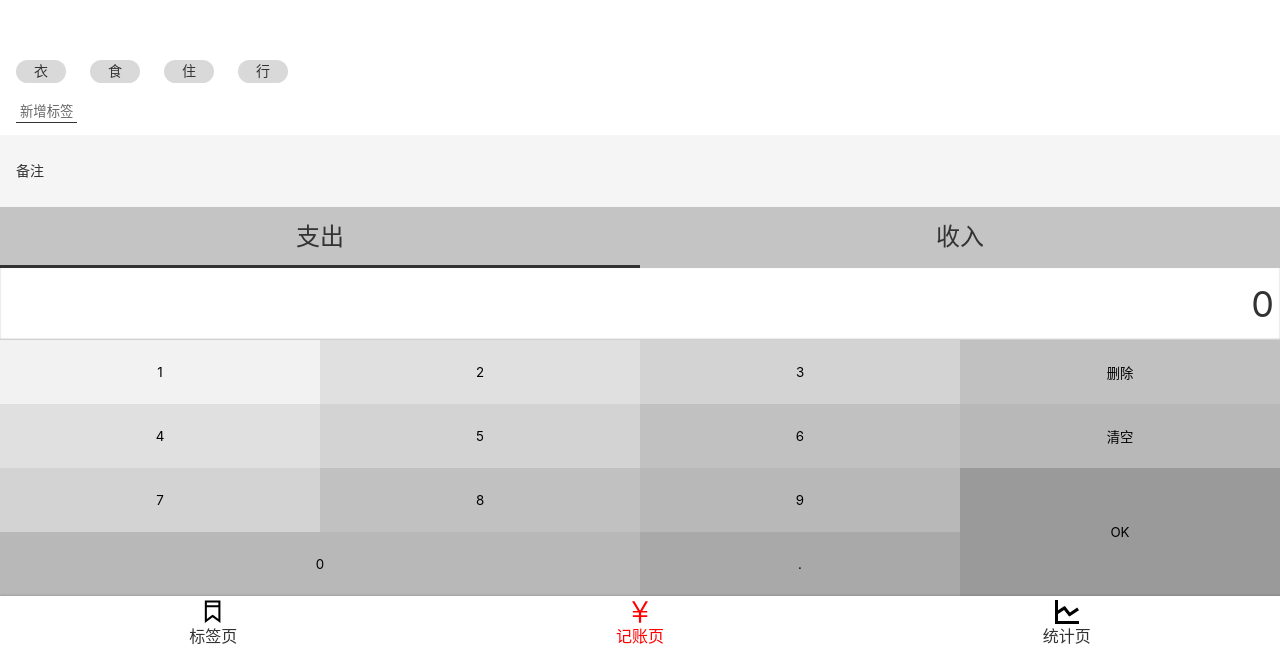
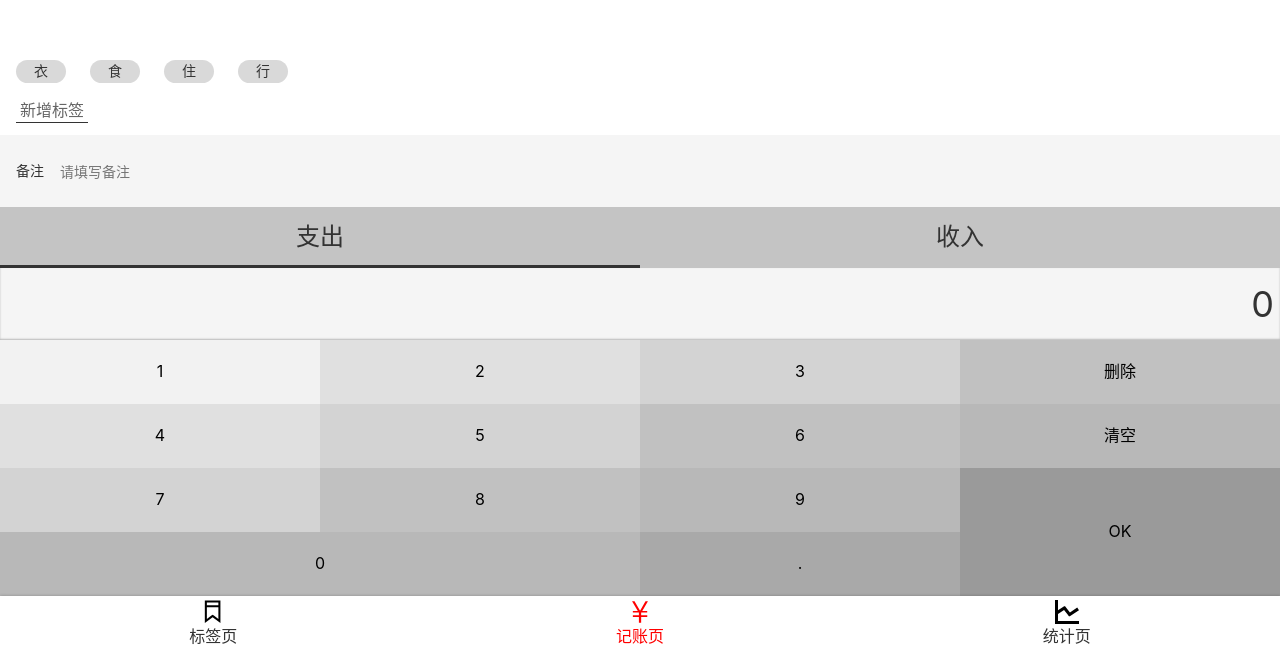
Before and after one commit to frankehao/keep-account, a React app: page /tags#/money in a window 1280 px wide. Shown: the part 148-800 px from the top of the page. Built offline with nearby package versions, Linux system fonts and the light colour scheme.

Commit message:
Tag.tsx 样式完成

```diff
--- /dev/null
+++ b/src/components/Center.tsx
@@ -0,0 +1,9 @@
+import styled from 'styled-components';
+
+const Center = styled.div`
+  display: flex;
+  justify-content: center;
+  align-items: center;
+  flex-direction: column;
+`;
+export {Center};
--- a/src/components/Input.tsx
+++ b/src/components/Input.tsx
@@ -13,7 +13,7 @@
   > input {
     display: block;
     width: 100%;
-    height: 72px;
+    height: 44px;
     background: none;
     border: none;
   }
--- /dev/null
+++ b/src/components/Space.tsx
@@ -0,0 +1,6 @@
+import styled from 'styled-components';
+
+const Space = styled.div`
+  height: 16px;
+`;
+export {Space}
--- a/src/index.scss
+++ b/src/index.scss
@@ -31,10 +31,11 @@
   font-family: $font-hei;
   font-size: 16px;
   line-height: 1.2;
+  background: #f5f5f5;
 }
 
-button {
-  font-family: inherit;
+button, input {
+  font: inherit;
 }
 
 .icon {
--- a/src/views/Money/NoteSection.tsx
+++ b/src/views/Money/NoteSection.tsx
@@ -4,7 +4,7 @@
 
 const Wrapper = styled.section`
   background: #f5f5f5;
-  padding: 0 16px;
+  padding: 14px 16px;
   font-size: 14px;
 `;
 
@@ -19,7 +19,7 @@
   };
   return (
     <Wrapper>
-      <Input label="备注" type="text" value={note} onChange={onChange}/>
+      <Input label="备注" type="text" value={note} onChange={onChange} placeholder="请填写备注"/>
     </Wrapper>
   );
 };
--- a/src/views/Tag.tsx
+++ b/src/views/Tag.tsx
@@ -5,6 +5,9 @@
 import Icon from 'components/icon';
 import {Button} from '../components/Button';
 import styled from 'styled-components';
+import {Input} from '../components/Input';
+import {Space} from '../components/Space';
+import {Center} from '../components/Center';
 
 type Params = {
   id: string
@@ -16,6 +19,11 @@
   padding: 14px;
   background: white;
   align-items: center;
+`;
+const InputWrapper = styled.div`
+  background: white;
+  padding-left: 15px;
+  margin-top: 8px;
 `;
 const Tag: React.FC = () => {
   const {findTag} = useTags();
@@ -29,16 +37,19 @@
         <span>编辑标签</span>
         <Icon/>
       </Topbar>
+      <InputWrapper>
+        <Input label="标签名" type="text" placeholder="标签名" value={tag.name}/>
+      </InputWrapper>
       <div>
-        <label>
-          <span>备注</span>
-          <input type="text" placeholder="在这里添加属性"/>
-        </label>
-        <Button>
-          删除标签
-        </Button>
+        <Center>
+          <Space/>
+          <Space/>
+          <Space/>
+          <Button> 删除标签</Button>
+        </Center>
       </div>
     </Layout>
-  );
+  )
+    ;
 };
 export {Tag};
--- a/src/views/Tags.tsx
+++ b/src/views/Tags.tsx
@@ -5,6 +5,8 @@
 import Icon from 'components/icon';
 import {Link} from 'react-router-dom';
 import {Button} from 'components/Button';
+import {Center} from 'components/Center';
+import {Space} from '../components/Space';
 
 const TagList = styled.ol`
   font-size: 16px;
@@ -24,15 +26,8 @@
   }
 `;
 
-const Center = styled.div`
-  display: flex;
-  justify-content: center;
-  align-items: center;
-  flex-direction: column;
-`;
-const Space = styled.div`
-  height: 16px;
-`;
+
+
 
 function Tags() {
   // eslint-disable-next-line
```
